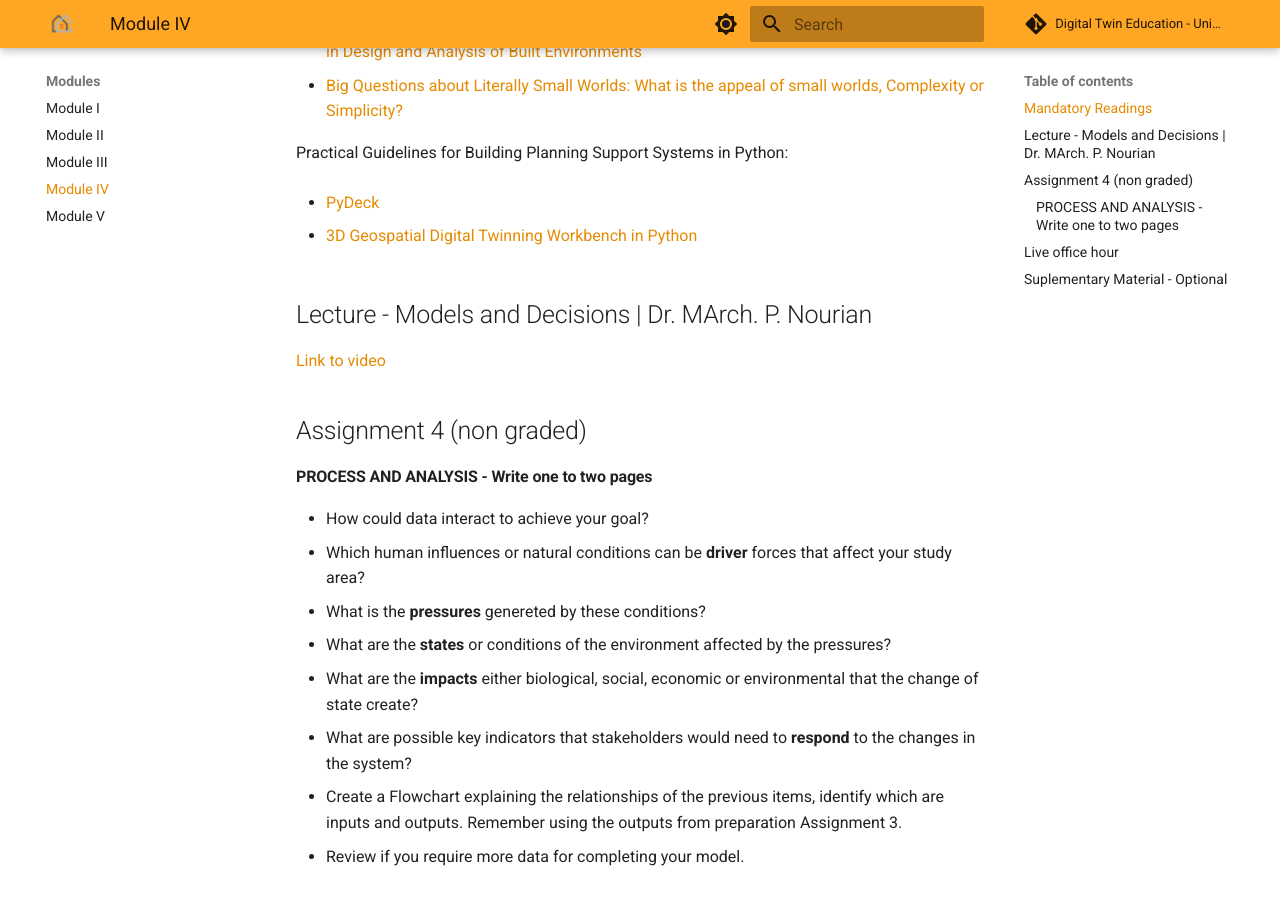
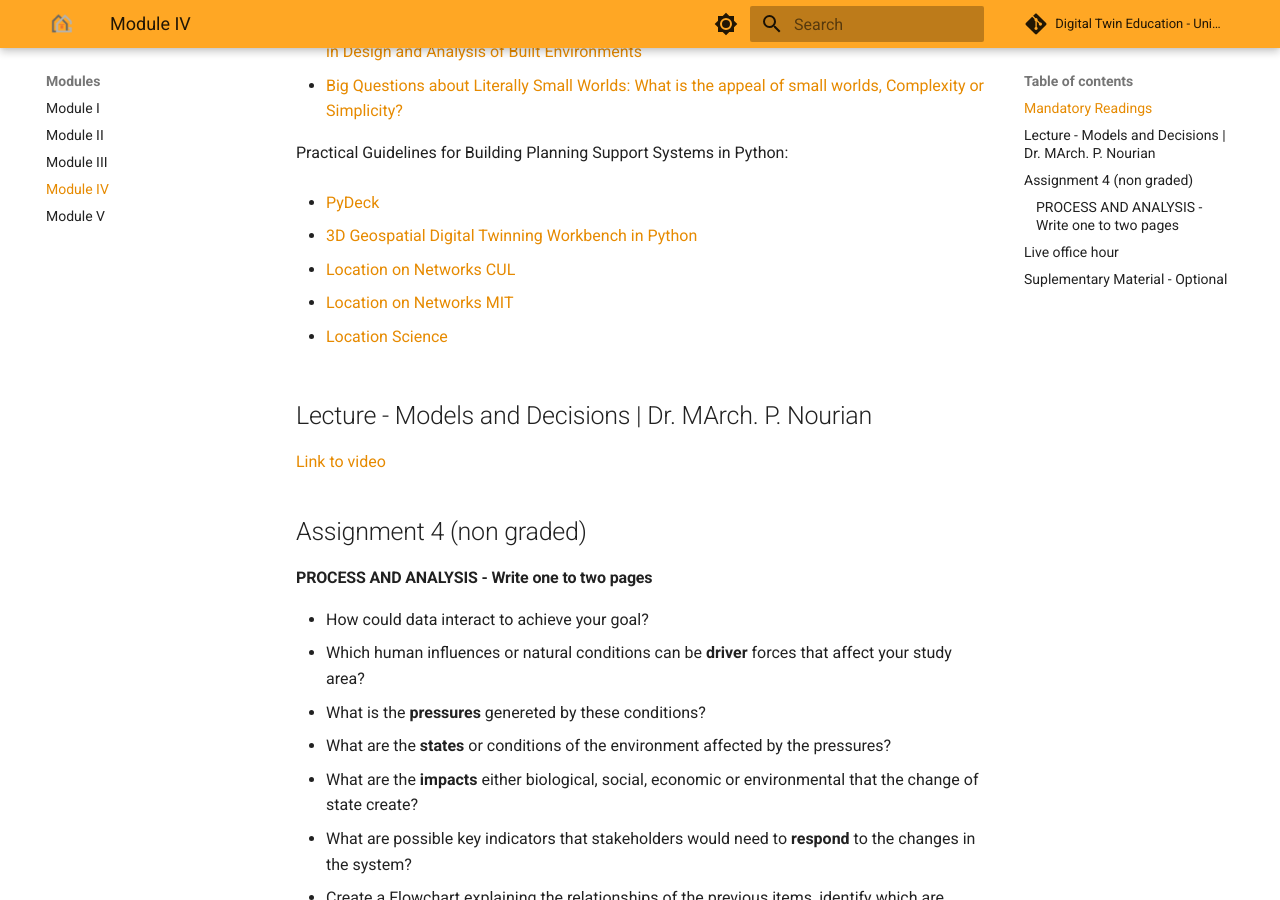
Before and after one commit to DigitalTwin-Geohub/DigitalTwinEducation, an MkDocs documentation site: the page built from docs/Modules/Module IV.md, in a window 1280 px wide and 900 px high, scrolled down 585 px. Built offline with MkDocs 1.6.1 and Material for MkDocs 9.7.7, drawn with Linux system fonts in a browser that asks for light colours; comment, search, counter and statistics services are not loaded.

Commit message:
Update Module IV.md
Added links about Location Science and Location on Networks

```diff
--- a/docs/Modules/Module IV.md
+++ b/docs/Modules/Module IV.md
@@ -16,6 +16,12 @@ Practical Guidelines for Building Planning Support Systems in Python:
 * [PyDeck](https://deckgl.readthedocs.io/en/latest/)
 
 * [3D Geospatial Digital Twinning Workbench in Python](https://github.com/Generative-Systems-Sciences/Enschede_3dWorkbench)
+
+* [Location on Networks CUL](https://www.researchgate.net/publication/5063493_Location_on_Networks)
+
+* [Location on Networks MIT](https://books.google.nl/books/about/Location_on_Networks.html?id=rGFRAAAAMAAJ&redir_esc=y)
+
+* [Location Science](https://link.springer.com/book/10.1007/978-3-030-32177-2)
 
 ## Lecture - Models and Decisions | Dr. MArch. P. Nourian
 
```
